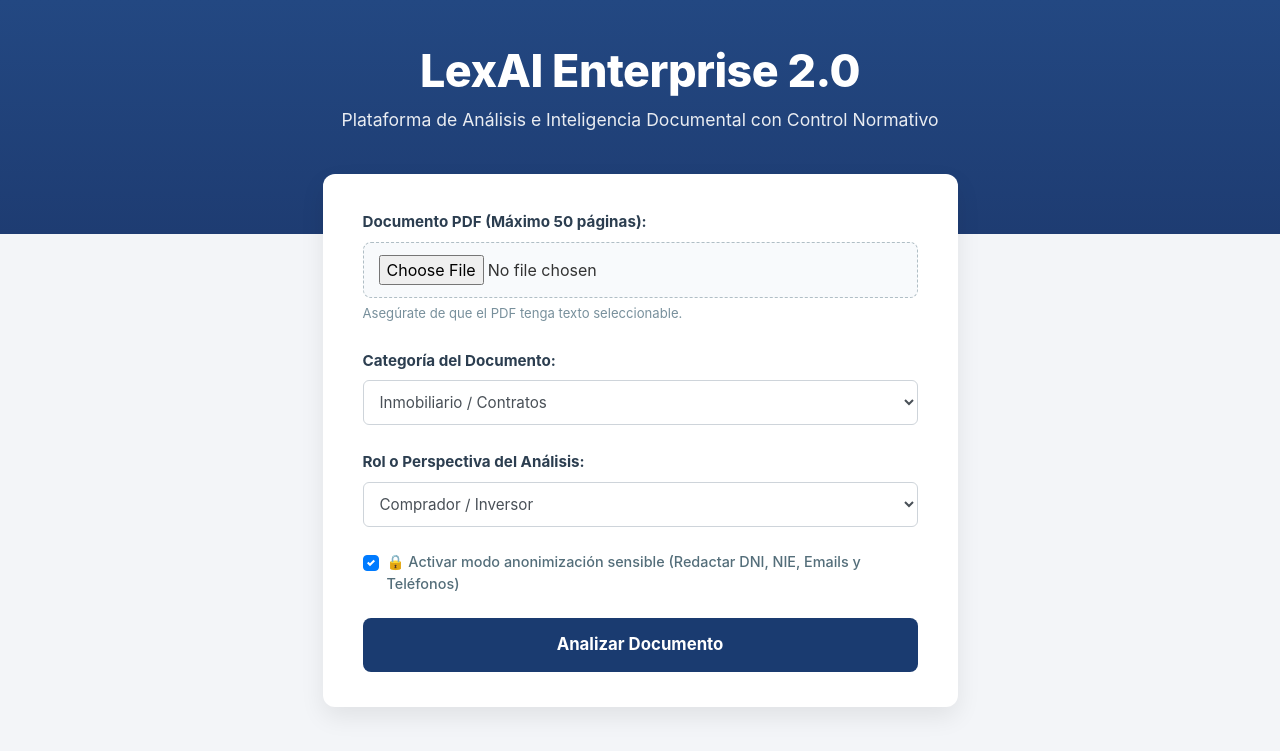
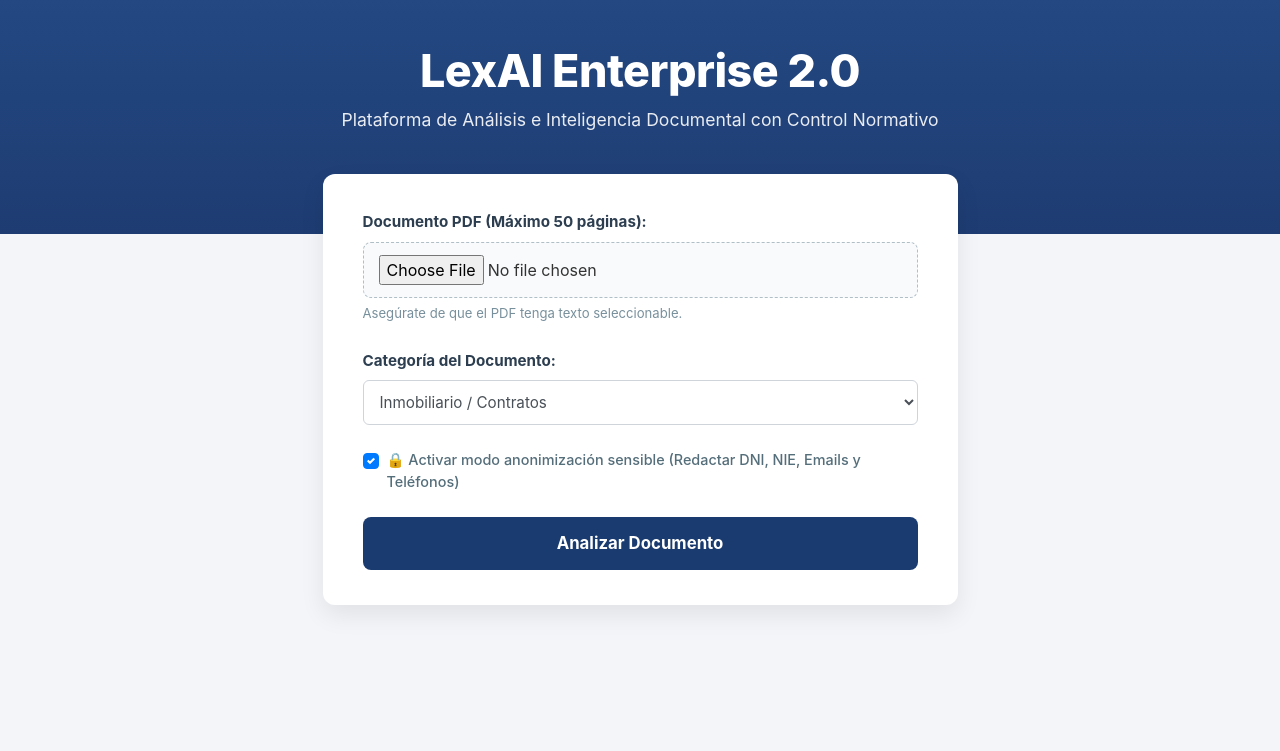
Before and after one commit to deltoroalejandro07-rgb/lexai-legal, a Flask app: page / in a window 1280 px wide. Shown: the top 751 px of the page. Run offline with Flask 3, Linux system fonts and the light colour scheme.

Commit message:
Update index.html

```diff
--- a/templates/index.html
+++ b/templates/index.html
@@ -73,7 +73,6 @@
         .btn-submit:hover {
             background-color: #122a52;
         }
-        .role-group { display: none; }
         .text-small-muted {
             font-size: 0.82rem;
             color: #78909c;
@@ -115,69 +114,16 @@
                     <!-- 2. CATEGORÍA DEL DOCUMENTO -->
                     <div class="form-group mb-4">
                         <label for="categoria" class="form-label-custom">Categoría del Documento:</label>
-                        <select class="form-control form-control-custom" id="categoria" onchange="mostrarRoles()">
-                            <option value="inmobiliario">Inmobiliario / Contratos</option>
-                            <option value="legal">Legal / Judicial / Laboral</option>
-                            <option value="financiero">Financiero / Facturación</option>
-                            <option value="educacion">Educación / Académico</option>
-                            <option value="general">General / Otros</option>
+                        <select class="form-control form-control-custom" id="categoria" name="categoria">
+                            <option value="Inmobiliario / Contratos">Inmobiliario / Contratos</option>
+                            <option value="Legal / Judicial / Laboral">Legal / Judicial / Laboral</option>
+                            <option value="Financiero / Facturación">Financiero / Facturación</option>
+                            <option value="Educación / Académico">Educación / Académico</option>
+                            <option value="General / Otros">General / Otros</option>
                         </select>
                     </div>
 
-                    <!-- 3. ROL O PERSPECTIVA -->
-                    <div class="form-group mb-4">
-                        <label for="rol_usuario_select" class="form-label-custom">Rol o Perspectiva del Análisis:</label>
-                        <input type="hidden" name="rol_usuario" id="rol_usuario_final" value="Comprador / Inversor">
-
-                        <!-- Inmobiliario -->
-                        <div id="group_inmobiliario" class="role-group">
-                            <select class="form-control form-control-custom" onchange="actualizarRolFinal(this)">
-                                <option value="Comprador / Inversor">Comprador / Inversor</option>
-                                <option value="Vendedor / Propietario">Vendedor / Propietario</option>
-                                <option value="Arrendatario / Inquilino">Arrendatario / Inquilino</option>
-                                <option value="Arrendador / Propietario">Arrendador / Propietario</option>
-                                <option value="Gestor / Asesor profesional">Gestor / Asesor profesional</option>
-                            </select>
-                        </div>
-
-                        <!-- Legal -->
-                        <div id="group_legal" class="role-group">
-                            <select class="form-control form-control-custom" onchange="actualizarRolFinal(this)">
-                                <option value="Demandante / Parte Activa">Demandante / Parte Activa</option>
-                                <option value="Demandado / Parte Pasiva">Demandado / Parte Pasiva</option>
-                                <option value="Empleado / Trabajador">Empleado / Trabajador</option>
-                                <option value="Empleador / Empresa">Empleador / Empresa</option>
-                                <option value="Gestor / Asesor profesional">Gestor / Asesor profesional</option>
-                            </select>
-                        </div>
-
-                        <!-- Financiero -->
-                        <div id="group_financiero" class="role-group">
-                            <select class="form-control form-control-custom" onchange="actualizarRolFinal(this)">
-                                <option value="Cliente / Receptor del Servicio">Cliente / Receptor del Servicio</option>
-                                <option value="Proveedor / Emisor de Factura">Proveedor / Emisor de Factura</option>
-                                <option value="Contable / Auditor Interno">Contable / Auditor Interno</option>
-                                <option value="Gestor / Asesor profesional">Gestor / Asesor profesional</option>
-                            </select>
-                        </div>
-
-                        <!-- Educación -->
-                        <div id="group_educacion" class="role-group">
-                            <select class="form-control form-control-custom" onchange="actualizarRolFinal(this)">
-                                <option value="Estudiante / Alumno">Estudiante / Alumno</option>
-                                <option value="Profesor / Docente">Profesor / Docente</option>
-                            </select>
-                        </div>
-
-                        <!-- General -->
-                        <div id="group_general" class="role-group">
-                            <select class="form-control form-control-custom" onchange="actualizarRolFinal(this)">
-                                <option value="General / Neutro">General / Neutro</option>
-                            </select>
-                        </div>
-                    </div>
-
-                    <!-- 4. CHECKBOX ANONIMIZACIÓN -->
+                    <!-- 3. CHECKBOX ANONIMIZACIÓN -->
                     <div class="form-group mb-4">
                         <div class="custom-control custom-checkbox">
                             <input type="checkbox" class="custom-control-input" id="anonimizar_datos" name="anonimizar_datos" checked>
@@ -197,30 +143,5 @@
     </div>
 </div>
 
-<script>
-function mostrarRoles() {
-    var cat = document.getElementById("categoria").value;
-    var groups = document.getElementsByClassName("role-group");
-    for (var i = 0; i < groups.length; i++) {
-        groups[i].style.display = "none";
-    }
-
-    var activeGroup = document.getElementById("group_" + cat);
-    if (activeGroup) {
-        activeGroup.style.display = "block";
-        var select = activeGroup.querySelector("select");
-        actualizarRolFinal(select);
-    }
-}
-
-function actualizarRolFinal(selectElement) {
-    document.getElementById("rol_usuario_final").value = selectElement.value;
-}
-
-window.onload = function() {
-    mostrarRoles();
-};
-</script>
-
 </body>
 </html>
```
